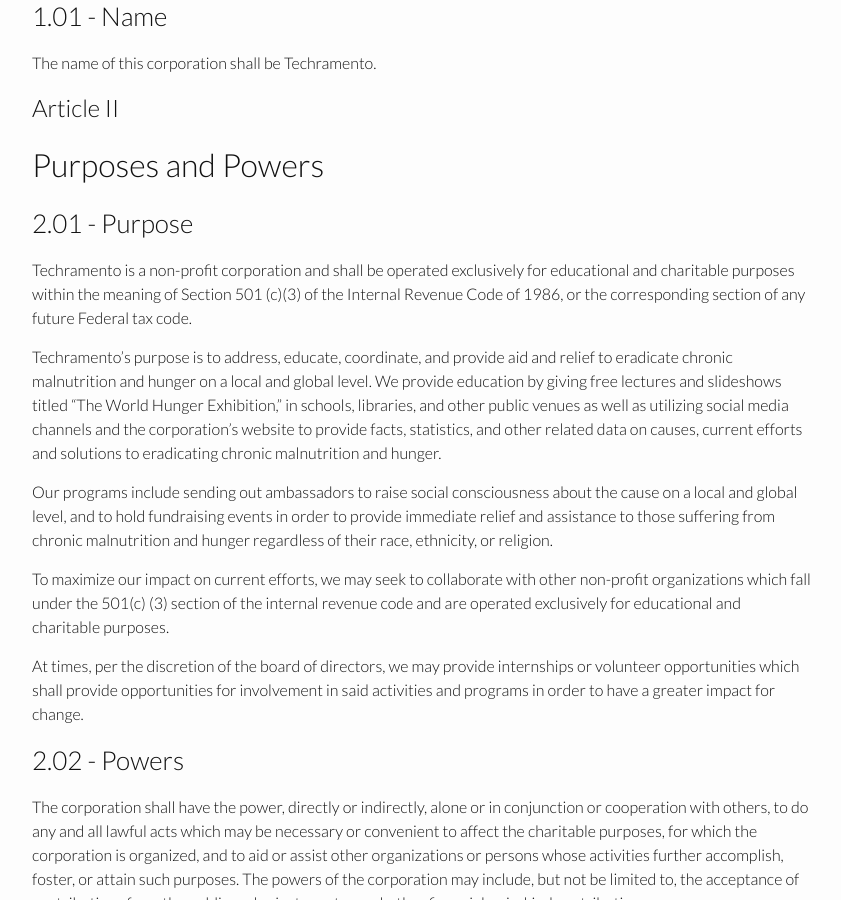
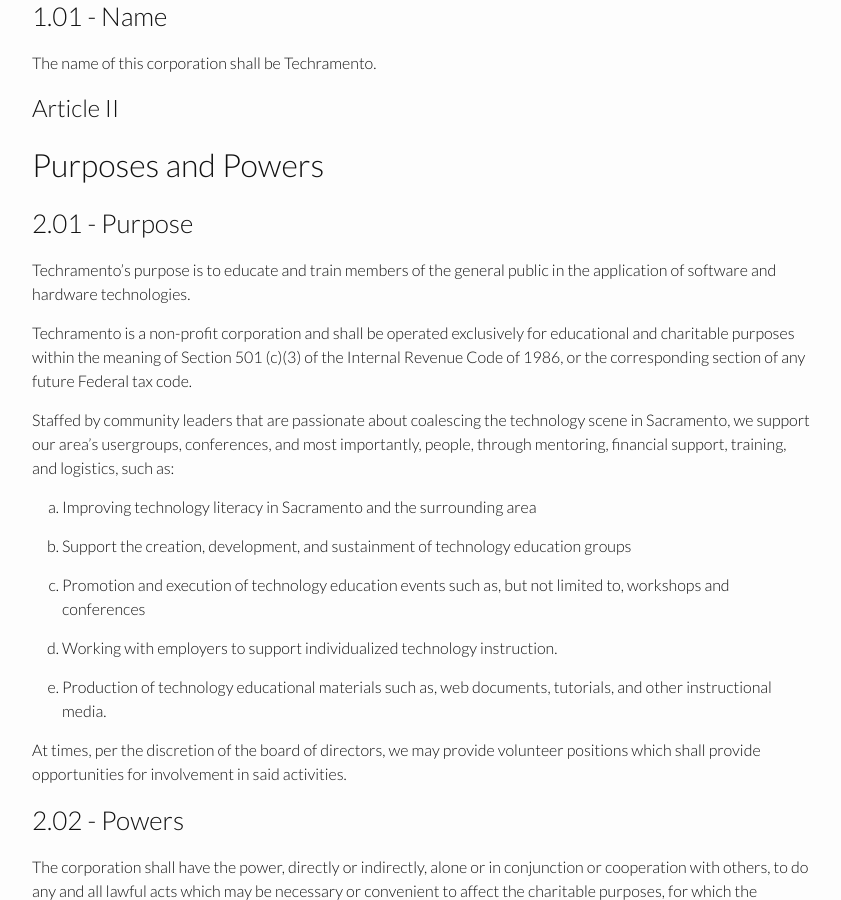
Before and after one commit to techramento/techramento.github.io, a Jekyll site: the page built from BYLAWS.md, in a window 1280 px wide and 900 px high, scrolled down 358 px. Shown: the whole window, without its empty margins (218-1059 px from the left). Built offline with Jekyll 4.4.1, drawn with Linux system fonts in a browser that asks for light colours.

Commit message:
Formally define Purpose

```diff
--- a/BYLAWS.md
+++ b/BYLAWS.md
@@ -24,15 +24,23 @@
 
 ### 2.01 - Purpose
 
-{{ site.title }} is a non-profit corporation and shall be operated exclusively for educational and charitable purposes within the meaning of Section 501 (c)(3) of the Internal Revenue Code of 1986, or the corresponding section of any future Federal tax code.
+{{ site.legal_title }}'s purpose is to educate and train members of the general public in the application of software and hardware technologies.
 
-{{ site.title }}'s purpose is to address, educate, coordinate, and provide aid and relief to eradicate chronic malnutrition and hunger on a local and global level. We provide education by giving free lectures and slideshows titled “The World Hunger Exhibition,” in schools, libraries, and other public venues as well as utilizing social media channels and the corporation’s website to provide facts, statistics, and other related data on causes, current efforts and solutions to eradicating chronic malnutrition and hunger.
+{{ site.legal_title }} is a non-profit corporation and shall be operated exclusively for educational and charitable purposes within the meaning of Section 501 (c)(3) of the Internal Revenue Code of 1986, or the corresponding section of any future Federal tax code.
 
-Our programs include sending out ambassadors to raise social consciousness about the cause on a local and global level, and to hold fundraising events in order to provide immediate relief and assistance to those suffering from chronic malnutrition and hunger regardless of their race, ethnicity, or religion.
+Staffed by community leaders that are passionate about coalescing the technology scene in Sacramento, we support our area's usergroups, conferences, and most importantly, people, through mentoring, financial support, training, and logistics, such as:
 
-To maximize our impact on current efforts, we may seek to collaborate with other non-profit organizations which fall under the 501(c) (3) section of the internal revenue code and are operated exclusively for educational and charitable purposes.
+1. Improving technology literacy in Sacramento and the surrounding area
 
-At times, per the discretion of the board of directors, we may provide internships or volunteer opportunities which shall provide opportunities for involvement in said activities and programs in order to have a greater impact for change.
+1. Support the creation, development, and sustainment of technology education groups
+
+1. Promotion and execution of technology education events such as, but not limited to, workshops and conferences
+
+1. Working with employers to support individualized technology instruction.
+
+1. Production of technology educational materials such as, web documents, tutorials, and other instructional media.
+
+At times, per the discretion of the board of directors, we may provide volunteer positions which shall provide opportunities for involvement in said activities.
 
 ### 2.02 - Powers
 
```
